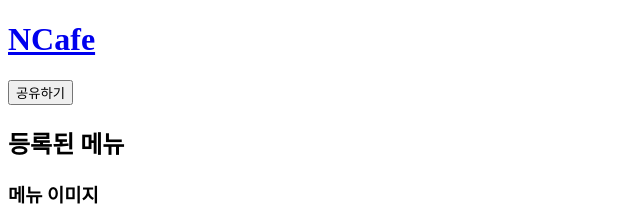
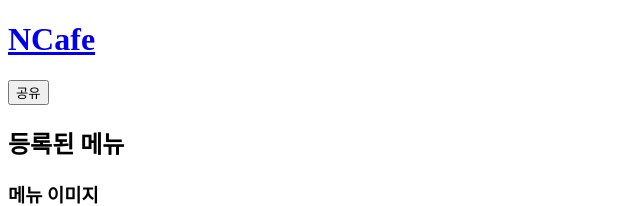
Before and after one commit to newlec-newlecture/ncafe, a plain HTML site: page admin/menu/detail.html in a window 1280 px wide. Shown: the top 206 px of the page, without its empty margins (0-640 px from the left). Drawn offline with Linux system fonts and the light colour scheme.

Commit message:
헤더부분 버튼 div 추가

```diff
--- a/admin/menu/detail.html
+++ b/admin/menu/detail.html
@@ -11,7 +11,9 @@
     <!-- header s -->
     <header>
         <h1><a href="/index.html">NCafe</a></h1> <!-- 헤더 제목 -->
-        <button type="button">공유하기</button>
+        <div>
+            <button>공유</button>
+        </div>
     </header>
     <!-- header e -->
     <!-- main s -->
```
Also changed, not shown: admin/menu/create.html (+3 -1 lines), admin/menu/edit.html (+3 -1 lines), admin/menu/list.html (+3 -1 lines).
